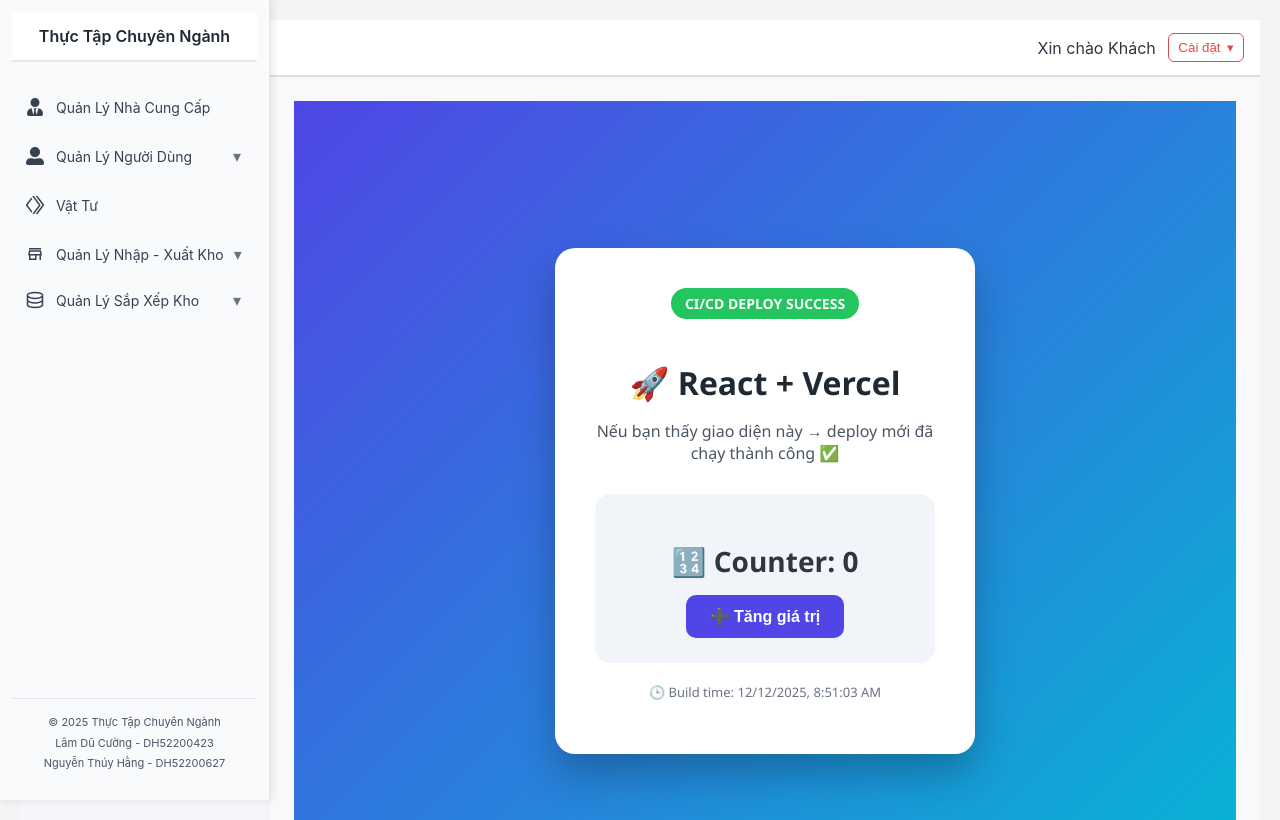
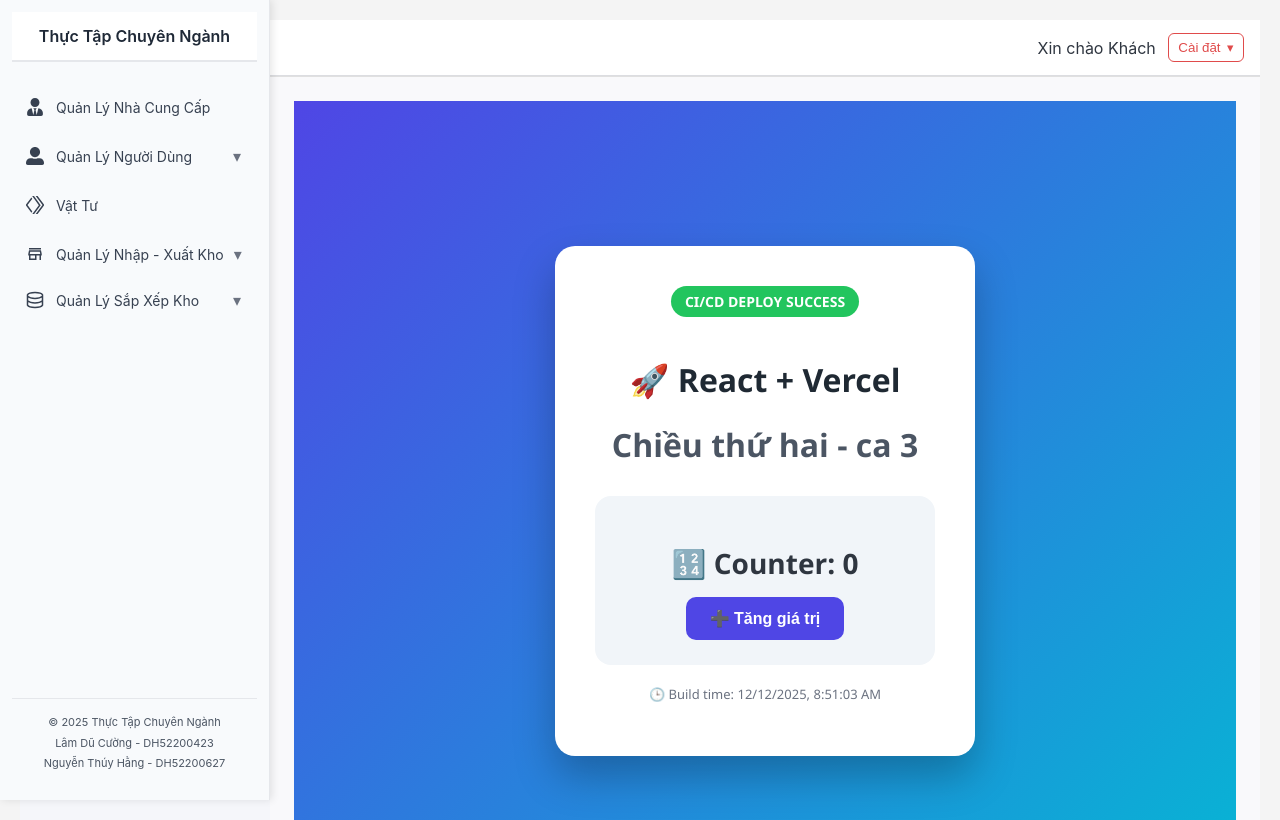
Before and after one commit to nguyenhoangphuongthao25042004-star/DuAnTH_PTMNM, a React (Vite) app in the folder QLKho-frontend/: page /Admin/phieunhap in a window 1280 px wide. Built offline with nearby package versions, Linux system fonts and the light colour scheme.

Commit message:
Push ca 3 thu 2

```diff
--- a/QLKho-frontend/src/components/QLKho/test.jsx
+++ b/QLKho-frontend/src/components/QLKho/test.jsx
@@ -45,7 +45,7 @@
         </h1>
 
         <p style={{ color: "#4b5563", marginBottom: "30px" }}>
-          Nếu bạn thấy giao diện này → deploy mới đã chạy thành công ✅
+          <h1> Chiều thứ hai - ca 3</h1>
         </p>
 
         {/* Counter Card */}
```
